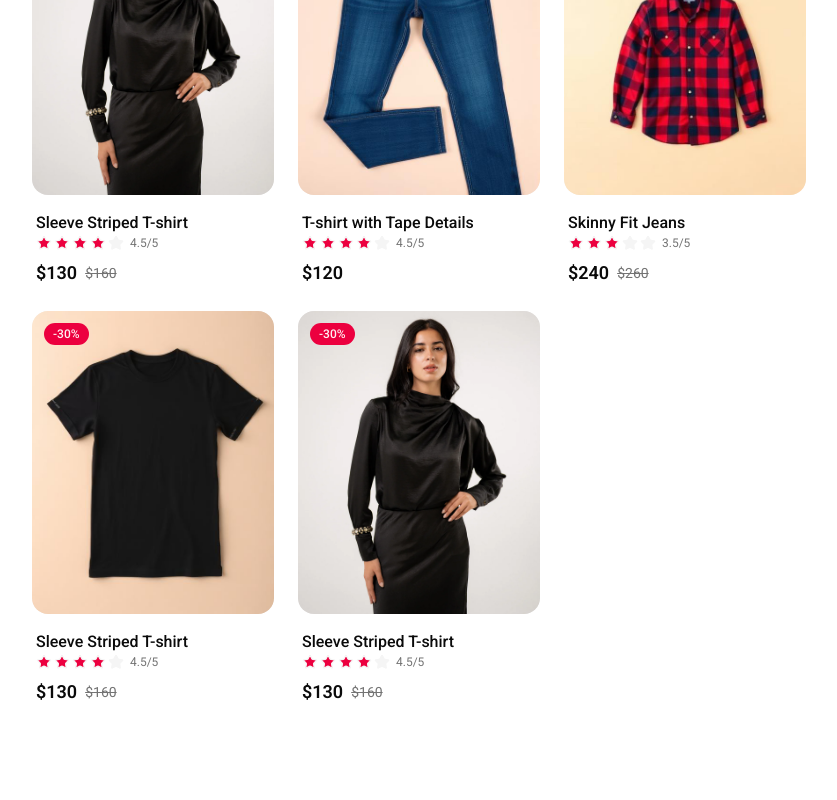
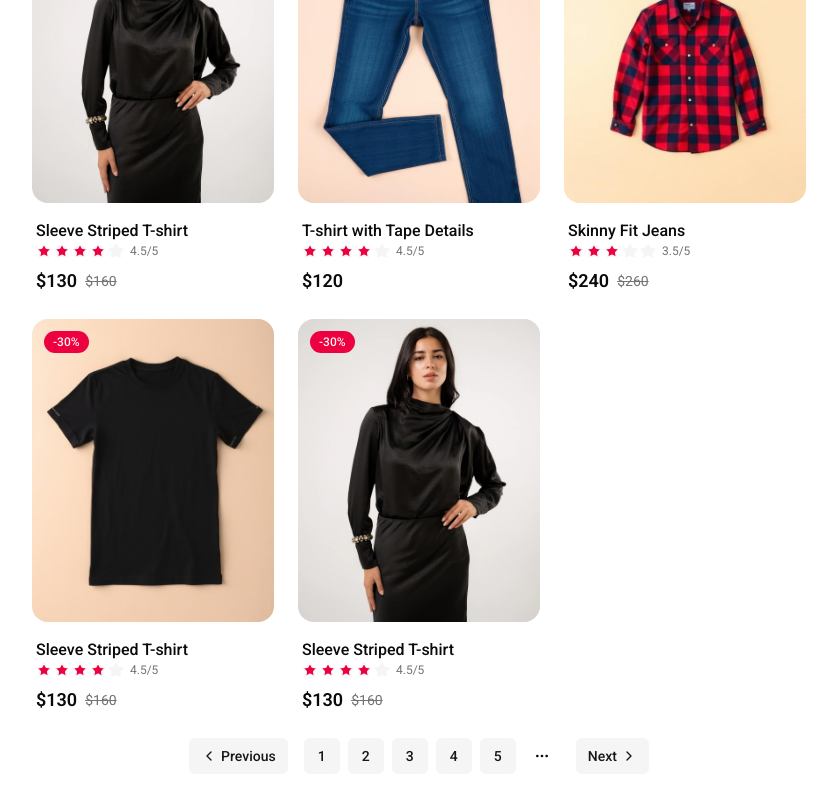
Before and after one commit to Peter3Khalil/be-one-ecommerce, a Next.js app: page /products in a window 1280 px wide. Shown: the part 706-1506 px from the top of the page, without its empty margins (354-1191 px from the left). Before the commit the page ends 1476 px from the top, so only its background shows below. Built offline with nearby package versions, Linux system fonts and the light colour scheme.

Commit message:
feat: add pagination component and integrate into products page for improved navigation

```diff
--- a/src/app/products/page.tsx
+++ b/src/app/products/page.tsx
@@ -21,13 +21,22 @@ import { Input } from '@ui/input';
 import { Slider } from '@ui/slider';
 import { ChevronRight, Filter } from 'lucide-react';
 import { useState } from 'react';
+import {
+  Pagination,
+  PaginationContent,
+  PaginationEllipsis,
+  PaginationItem,
+  PaginationLink,
+  PaginationNext,
+  PaginationPrevious,
+} from '@ui/pagination';
 
 const Products = () => {
   return (
     <div className="container grid grid-cols-4 gap-6 py-10 lg:py-16">
       <DesktopFilters />
-      <div className="col-span-full md:col-span-3">
-        <div className="mb-4 flex items-center justify-between">
+      <div className="col-span-full space-y-6 md:col-span-3">
+        <div className="flex items-center justify-between">
           <h1 className="text-3xl font-bold">Products</h1>
           <MobileFilters />
         </div>
@@ -38,6 +47,27 @@ const Products = () => {
             </li>
           ))}
         </ul>
+        <Pagination>
+          <PaginationContent className="flex-wrap gap-4">
+            <PaginationItem>
+              <PaginationPrevious href="#" />
+            </PaginationItem>
+            <div className="flex items-center gap-2">
+              {Array.from({ length: 5 }).map((_, index) => (
+                <PaginationItem key={index}>
+                  <PaginationLink href="#">{index + 1}</PaginationLink>
+                </PaginationItem>
+              ))}
+
+              <PaginationItem>
+                <PaginationEllipsis />
+              </PaginationItem>
+            </div>
+            <PaginationItem>
+              <PaginationNext href="#" />
+            </PaginationItem>
+          </PaginationContent>
+        </Pagination>
       </div>
     </div>
   );
--- /dev/null
+++ b/src/components/ui/pagination.tsx
@@ -0,0 +1,127 @@
+import * as React from 'react';
+import {
+  ChevronLeftIcon,
+  ChevronRightIcon,
+  MoreHorizontalIcon,
+} from 'lucide-react';
+
+import { cn } from '@/lib/utils';
+import { buttonVariants, type Button } from '@/components/ui/button';
+
+function Pagination({ className, ...props }: React.ComponentProps<'nav'>) {
+  return (
+    <nav
+      role="navigation"
+      aria-label="pagination"
+      data-slot="pagination"
+      className={cn('mx-auto flex w-full justify-center', className)}
+      {...props}
+    />
+  );
+}
+
+function PaginationContent({
+  className,
+  ...props
+}: React.ComponentProps<'ul'>) {
+  return (
+    <ul
+      data-slot="pagination-content"
+      className={cn('flex flex-row items-center gap-1', className)}
+      {...props}
+    />
+  );
+}
+
+function PaginationItem({ ...props }: React.ComponentProps<'li'>) {
+  return <li data-slot="pagination-item" {...props} />;
+}
+
+type PaginationLinkProps = {
+  isActive?: boolean;
+} & Pick<React.ComponentProps<typeof Button>, 'size'> &
+  React.ComponentProps<'a'>;
+
+function PaginationLink({
+  className,
+  isActive,
+  size = 'icon',
+  ...props
+}: PaginationLinkProps) {
+  return (
+    <a
+      aria-current={isActive ? 'page' : undefined}
+      data-slot="pagination-link"
+      data-active={isActive}
+      className={cn(
+        buttonVariants({
+          variant: isActive ? 'outline' : 'secondary',
+          size,
+        }),
+        className
+      )}
+      {...props}
+    />
+  );
+}
+
+function PaginationPrevious({
+  className,
+  ...props
+}: React.ComponentProps<typeof PaginationLink>) {
+  return (
+    <PaginationLink
+      aria-label="Go to previous page"
+      size="default"
+      className={cn('gap-1 px-2.5 sm:pl-2.5', className)}
+      {...props}
+    >
+      <ChevronLeftIcon />
+      <span className="hidden sm:block">Previous</span>
+    </PaginationLink>
+  );
+}
+
+function PaginationNext({
+  className,
+  ...props
+}: React.ComponentProps<typeof PaginationLink>) {
+  return (
+    <PaginationLink
+      aria-label="Go to next page"
+      size="default"
+      className={cn('gap-1 px-2.5 sm:pr-2.5', className)}
+      {...props}
+    >
+      <span className="hidden sm:block">Next</span>
+      <ChevronRightIcon />
+    </PaginationLink>
+  );
+}
+
+function PaginationEllipsis({
+  className,
+  ...props
+}: React.ComponentProps<'span'>) {
+  return (
+    <span
+      aria-hidden
+      data-slot="pagination-ellipsis"
+      className={cn('flex size-9 items-center justify-center', className)}
+      {...props}
+    >
+      <MoreHorizontalIcon className="size-4" />
+      <span className="sr-only">More pages</span>
+    </span>
+  );
+}
+
+export {
+  Pagination,
+  PaginationContent,
+  PaginationLink,
+  PaginationItem,
+  PaginationPrevious,
+  PaginationNext,
+  PaginationEllipsis,
+};
```
